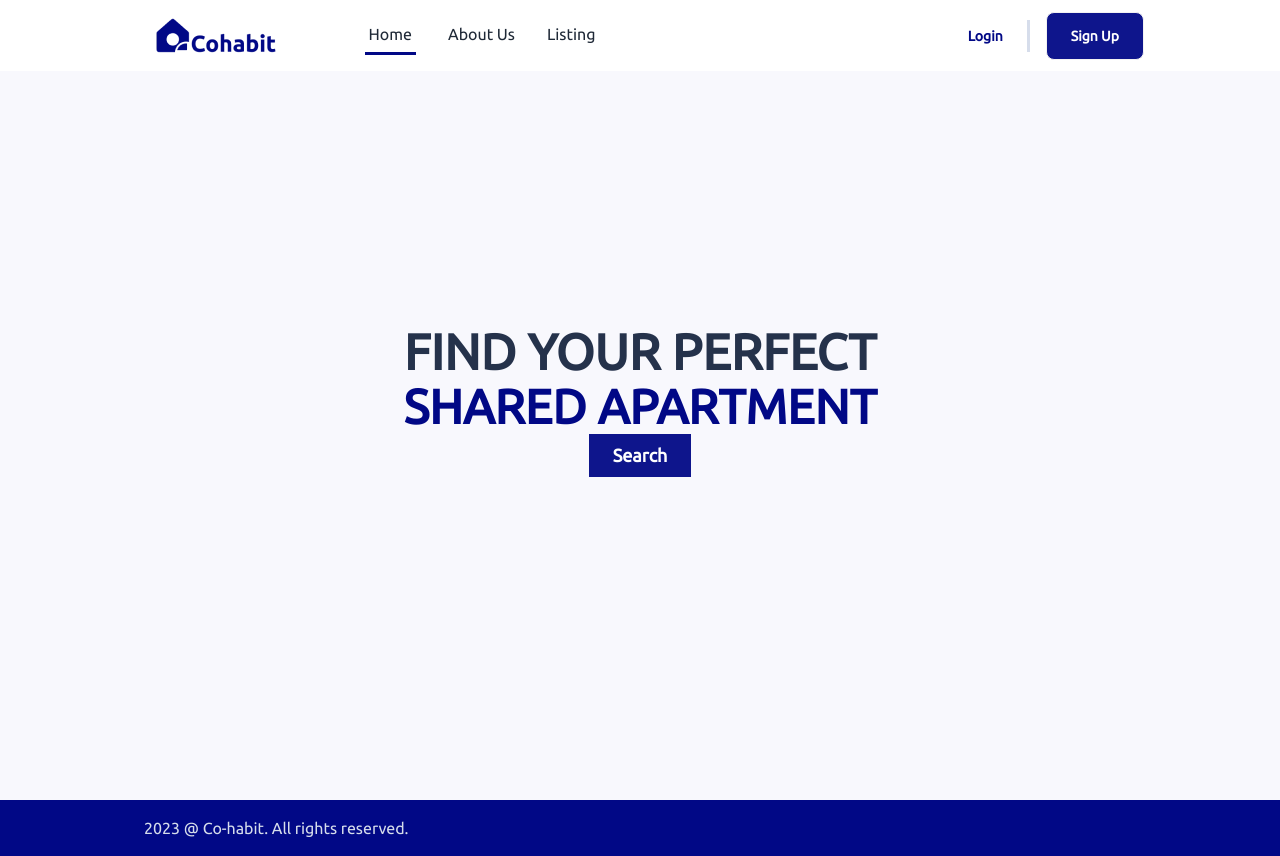
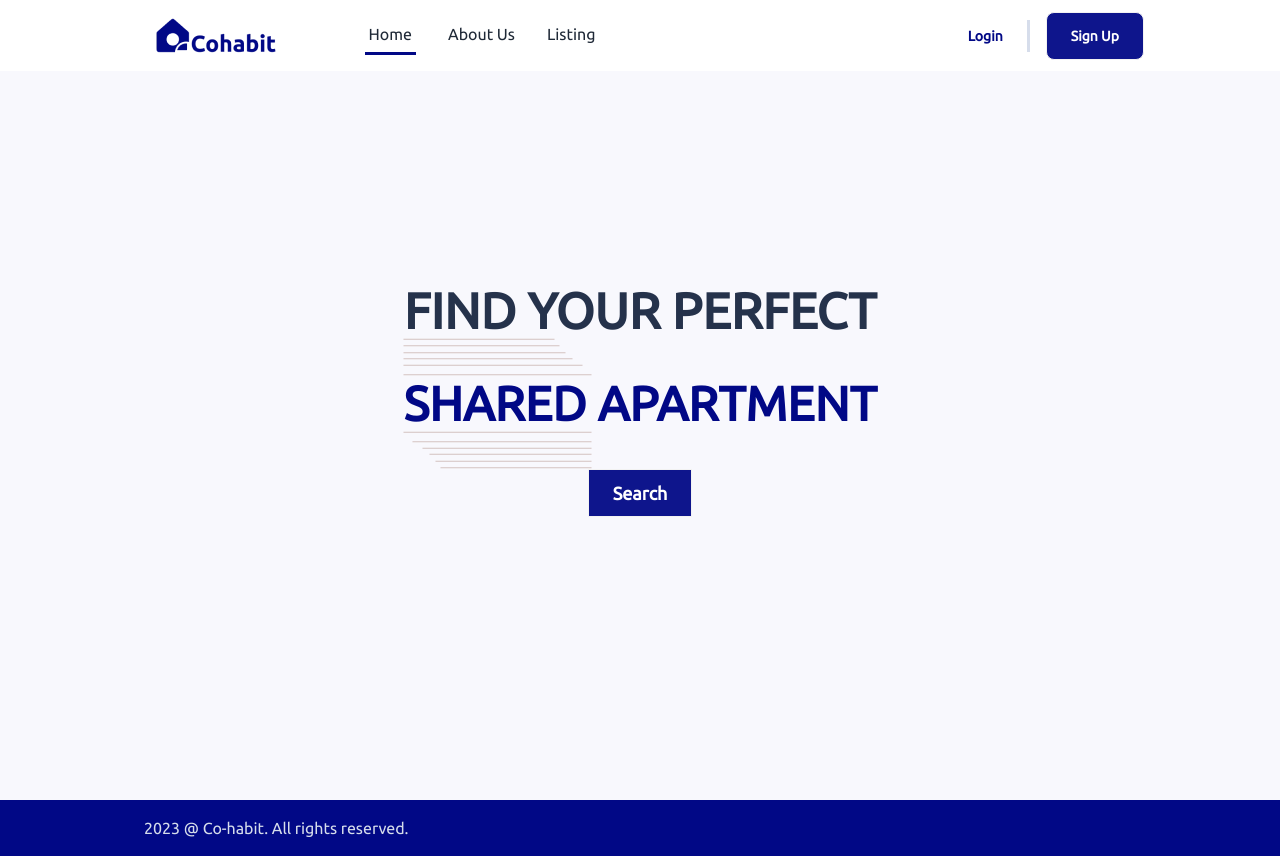
Before and after one commit to lazynerd-studios/Co-Habit-Landing, a React (Vite) app: page / in a window 1280 px wide. Built offline with nearby package versions, Linux system fonts and the light colour scheme.

Commit message:
Update Home.jsx

```diff
--- a/src/Components/Home/Home.jsx
+++ b/src/Components/Home/Home.jsx
@@ -1,5 +1,7 @@
 import React from "react";
 import { motion } from "framer-motion";
+import Left from "../../assets/left.svg"
+import Right from "../../assets/right.svg"
 
 const animationConfiguration = {
   initial: { opacity: 0 },
@@ -22,8 +24,12 @@ const Home = () => {
           <div className="hero-content text-center">
             <div className="max-w-lg">
               <h1 className=" text-[3.125rem] leading-[3.4375rem] font-bold uppercase text-[#25324B]">FIND YOUR PERFECT</h1>
-              <h1 className="text-5xl font-bold leading-[3.4375rem] text-[#010886]">SHARED APARTMENT</h1>
-              <button className="py-2 px-6 font-bold text-[1.125rem] bg-[#010886f1] hover:bg-[#010886] text-white hover:text-white">Search</button>
+              <span>
+                <img src={Left} alt="left" />
+                <h1 className="text-5xl font-bold leading-[3.4375rem] text-[#010886]">SHARED APARTMENT</h1>
+                <img src={Right} alt="right" />
+              </span>
+              <button className="btn rounded-none normal-case py-2 px-6 font-bold text-[1.125rem] bg-[#010886f1] hover:bg-[#010886] text-white hover:text-white">Search</button>
             </div>
           </div>
         </motion.div>
```
